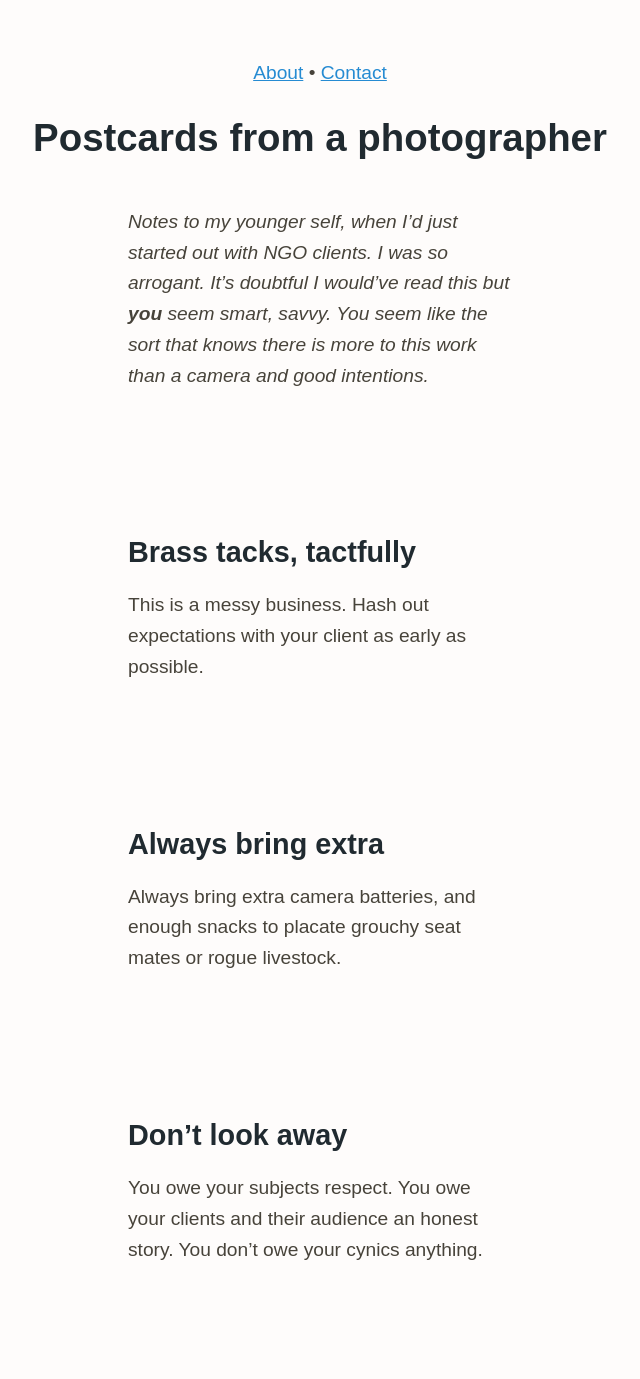
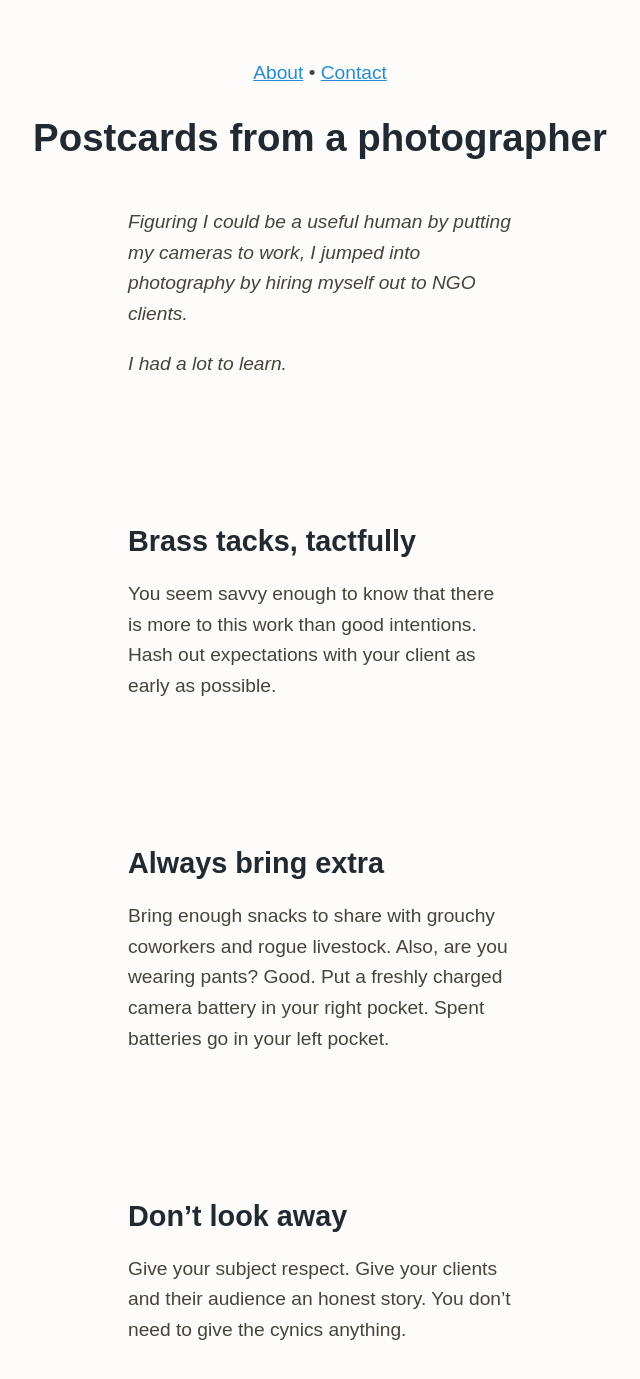
Before and after one commit to zachmccabe/zachmccabe.github.io, a Jekyll site: the page built from postcard.md, in a window 1280 px wide and 1400 px high. Shown: the top 1379 px of the window, without its empty margins (320-960 px from the left). Built offline with Jekyll 4.4.1, drawn with Linux system fonts in a browser that asks for light colours; some of the changed text lies outside the part shown.

Commit message:
Update postcard.md

```diff
--- a/postcard.md
+++ b/postcard.md
@@ -8,25 +8,27 @@ cta: What did I miss? Send me a postcard. <a href="mailto:hello@zachmccabe.com">
 ---
 
 
-_Notes to my younger self, when I'd just started out with NGO clients. I was so arrogant. It's doubtful I would've read this but **you** seem smart, savvy. You seem like the sort that knows there is more to this work than a camera and good intentions._
+*Figuring I could be a useful human by putting my cameras to work, I jumped into photography by hiring myself out to NGO clients.*
+
+*I had a lot to learn.*
 
 
 
 ## Brass tacks, tactfully
 
-This is a messy business. Hash out expectations with your client as early as possible.
+You seem savvy enough to know that there is more to this work than good intentions. Hash out expectations with your client as early as possible.
 
 
 
 ## Always bring extra
 
-Always bring extra camera batteries, and enough snacks to placate grouchy seat mates or rogue livestock.
+Bring enough snacks to share with grouchy coworkers and rogue livestock. Also, are you wearing pants? Good. Put a freshly charged camera battery in your right pocket. Spent batteries go in your left pocket.
 
 
 
 ## Don't look away
 
-You owe your subjects respect. You owe your clients and their audience an honest story. You don't owe your cynics anything.
+Give your subject respect. Give your clients and their audience an honest story. You don't need to give the cynics anything.
 
 
 
@@ -38,23 +40,22 @@ Build rapport before you photograph.
 
 ## Always be improvising
 
-Always be ready to roll.
-
+Don't worry if you'll have enough time, enough light or enough coverage – you won't. Just keep your lens clean and take your vitamins. Then, channel Bruce Lee.
 
 
 
 ## Be someone to lean on
 
-Field managers are experts at juggling tasks but they can't read minds. Communicate often. Make time to be a part of the team.
+Field managers can juggle tasks like a superhero but even they can't read minds. Trust is a two-way street. Communicate often and navigate by asking [better questions.](https://www.zachmccabe.com/just-ask.html)
 
 
 
 ## Debriefing isn't therapy
 
-There is an emotional cost to this work. Create, and keep, rituals for yourself to process your experience.
+There is an emotional cost to this work. Create, and keep, rituals for yourself to process your experience. Don't be afraid to ask for help.
 
 
 
 ## Godspeed
 
-These are things we all have to learn by doing, I think. Just know that you're not the first photographer to face these challenges. Don't be afraid to ask for help.
+These are things we all have to learn by doing, I think. Just know that you're not the first photographer to face these challenges.
```
